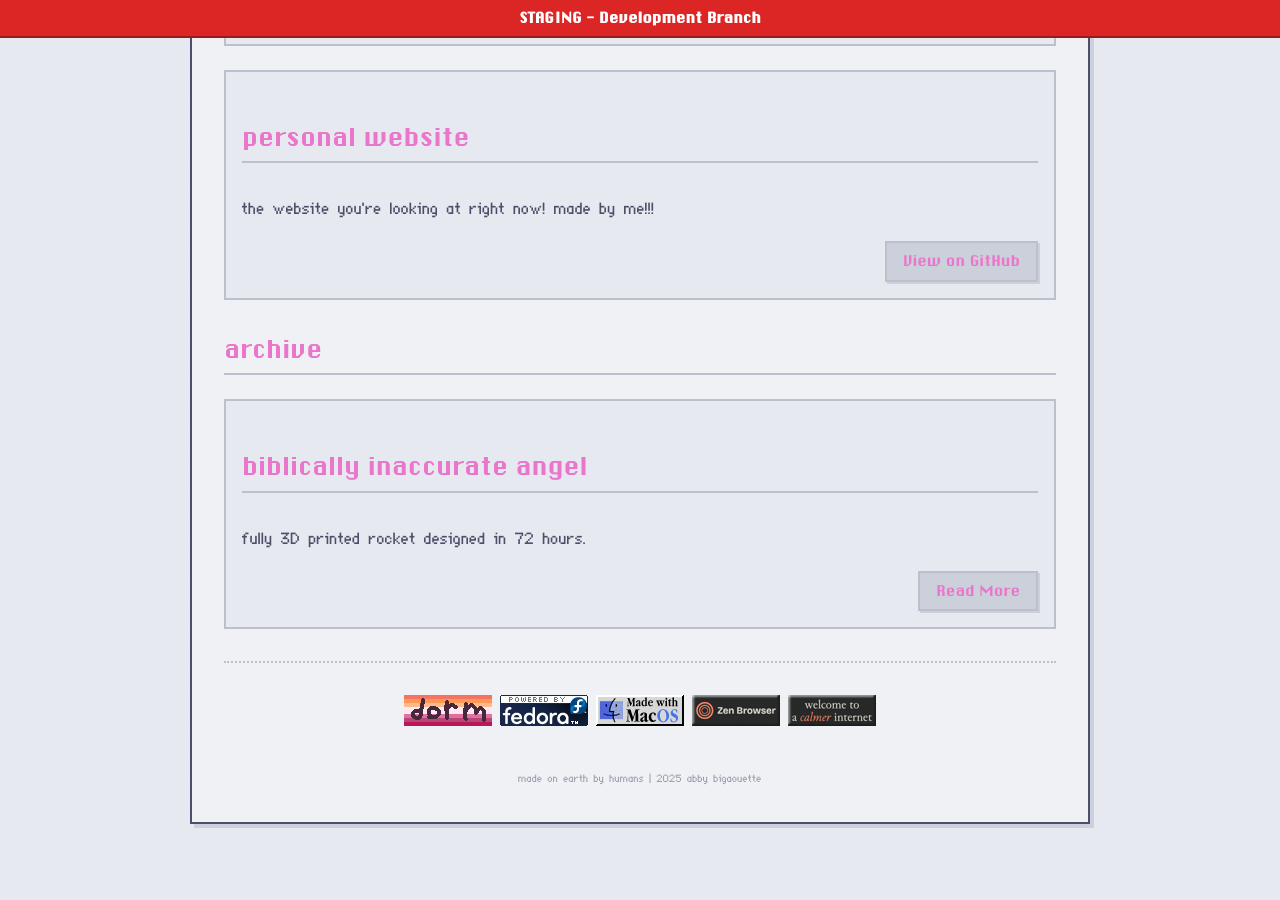
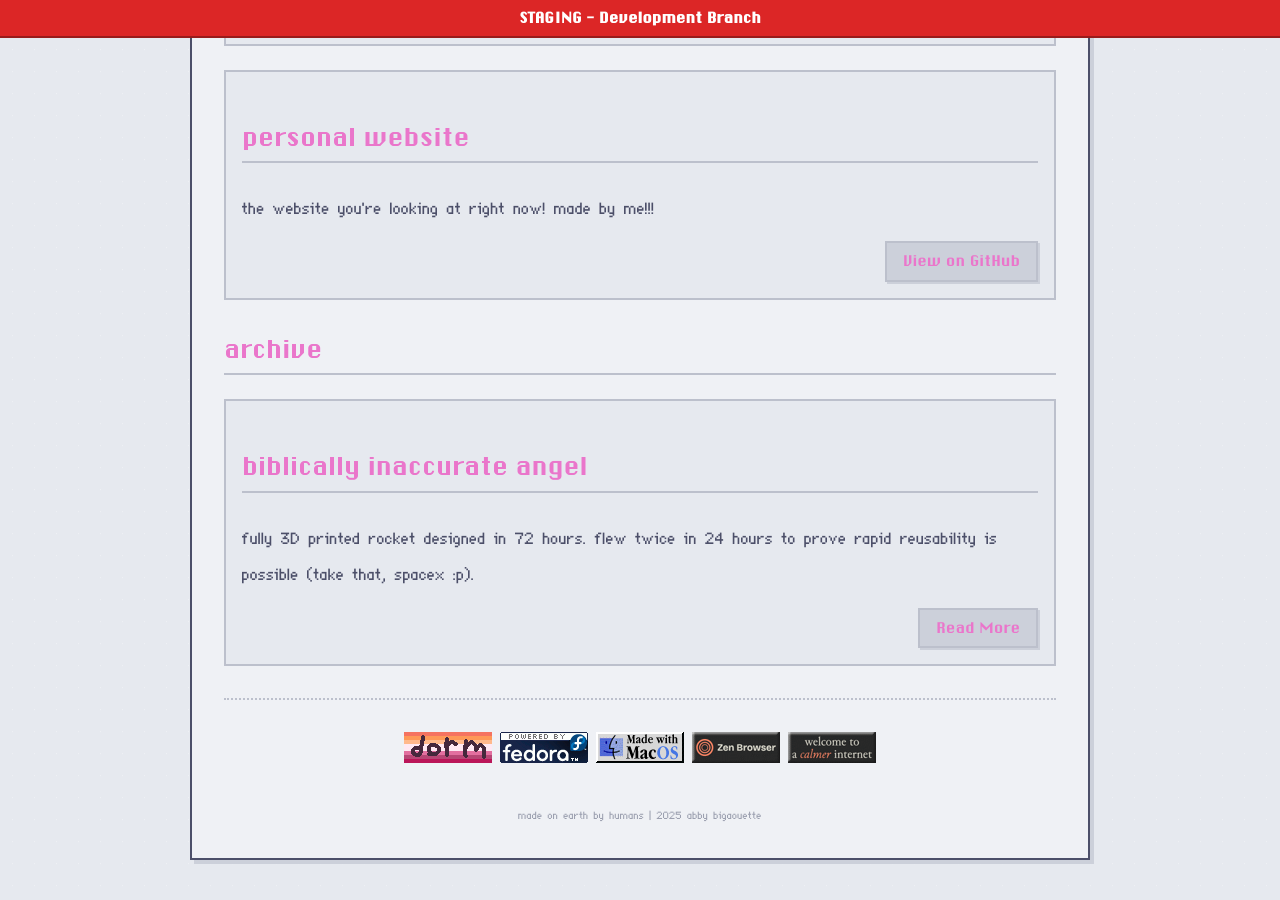
Before and after one commit to logantodd/logantodd.github.io, a Jekyll site: the page built from projects.md, in a window 1280 px wide and 900 px high, scrolled down 646 px. Built offline with Jekyll 4.4.1, drawn with Linux system fonts in a browser that asks for light colours; before the commit the page ends 1510 px from its top, so only the background shows below that.

Commit message:
Update biblically-inaccurate-angel.md

```diff
--- a/_projects/biblically-inaccurate-angel.md
+++ b/_projects/biblically-inaccurate-angel.md
@@ -3,7 +3,7 @@
 status: archive
 featured: false
 article: true
-description: fully 3D printed rocket designed in 72 hours.
+description: fully 3D printed rocket designed in 72 hours. flew twice in 24 hours to prove rapid reusability is possible (take that, spacex :p).
 date: 2022-07-09
 ---
 
```
